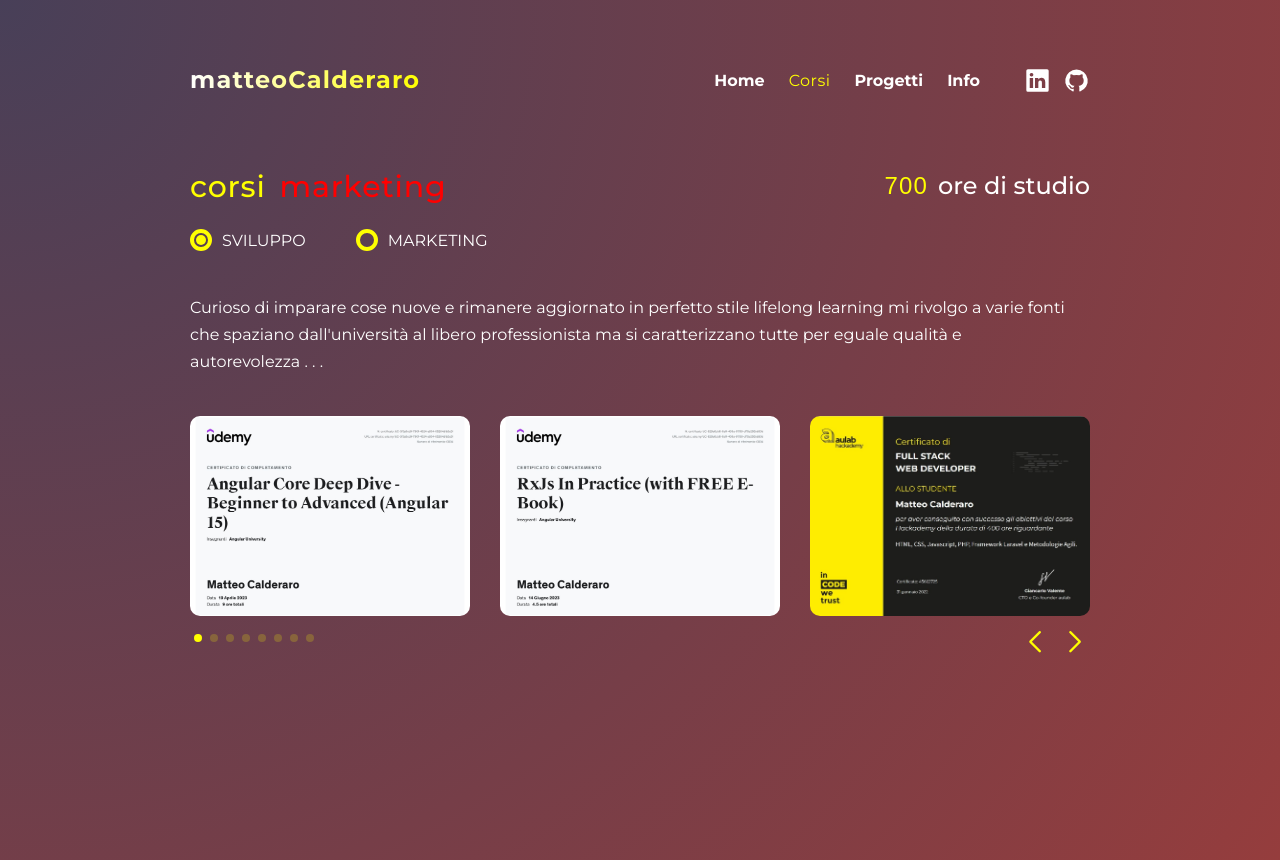
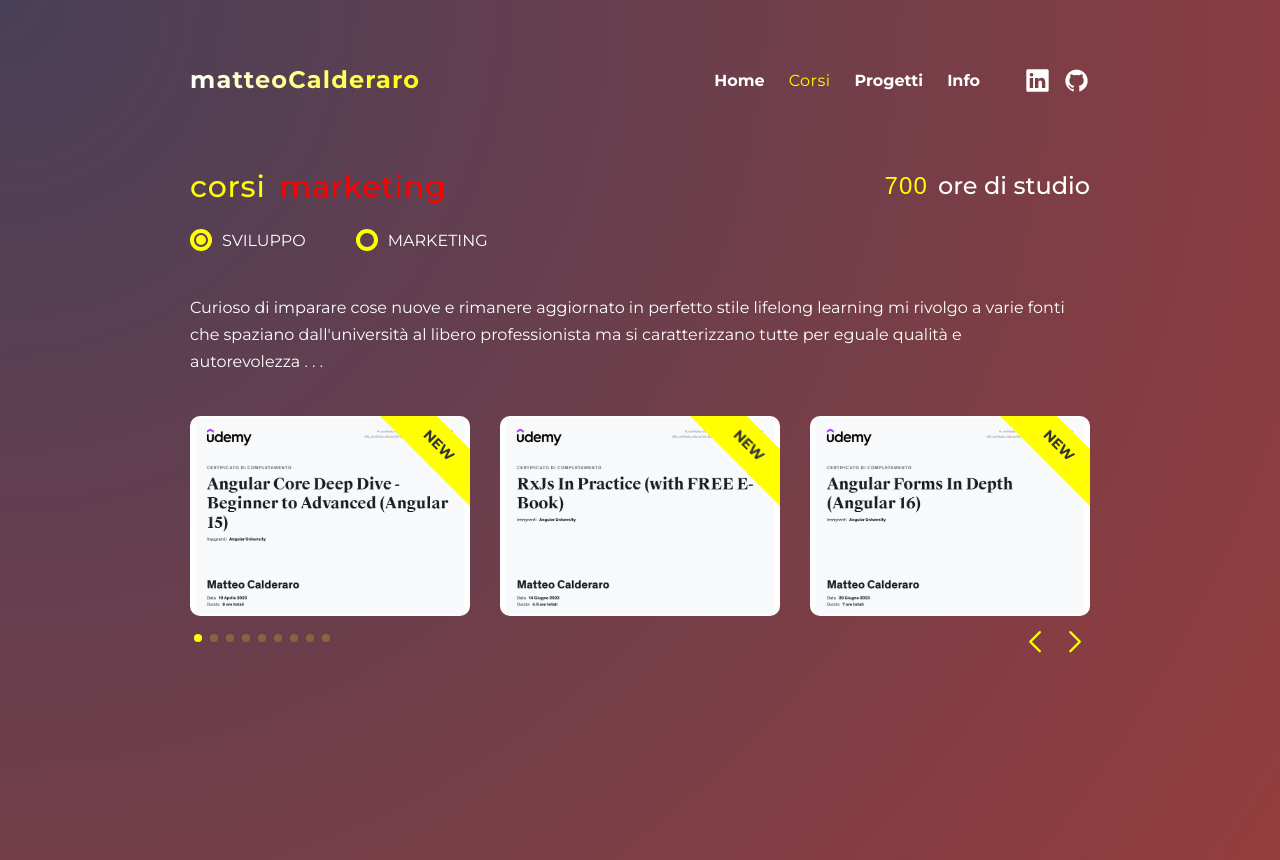
Before and after one commit to matteoCalderaro/portfolio-2023, a React (Create React App) app: page /corsi in a window 1280 px wide. Built offline with nearby package versions, Linux system fonts and the light colour scheme.

Commit message:
angular forms

```diff
--- a/src/components/Carousel.js
+++ b/src/components/Carousel.js
@@ -43,7 +43,7 @@ const Carousel = ({
           {certificates.map((item) => (
             <SwiperSlide key={item.id}>
               <div
-                className="carousel-img"
+                className={item.new ? 'carousel-img-new' : 'carousel-img'}
                 onClick={() => {
                   setModalContent(item);
                   setIsVisible(true);
--- a/src/data/data.json
+++ b/src/data/data.json
@@ -1,7 +1,7 @@
 {
   "certificates": [
     {
-      "id": -1,
+      "id": -2,
       "topic": "development",
       "file": "img/certificates/2023-certificate-udemy-angular-core-calderaro.jpg",
       "title": "angular core deep dive",
@@ -13,10 +13,11 @@
       "location": "Portogallo",
       "labels":["angular","typescript"],
       "text": "Ampia panoramica sulle funzionalità più comunemente utilizzate di Angular, fino agli argomenti più avanzati come:",
-      "list": ["change detection", "style isolation", "dependency injection", "content projection","lifecycle hooks","custom modules","custom pipes","..."]
+      "list": ["change detection", "style isolation", "dependency injection", "content projection","lifecycle hooks","custom modules","custom pipes","..."],
+      "new":true
     },
     {
-      "id": 0,
+      "id": -1,
       "topic": "development",
       "file": "img/certificates/2023-certificate-udemy-angular-RxJs-calderaro.jpg",
       "title": "rxjs in practice",
@@ -27,7 +28,24 @@
       ],
       "location": "Portogallo",
       "labels":["angular","typescript", "RxJs"],
-      "text": "Panoramica sul concetto di programmazione reattiva a confronto con quella imperativa. Visione genearale della libreria RxJS riguardo ai concetti chiave come Streams, Observables e Subjects. Analisi dettagliata dei più comuni Operators tramite lettura dei diagrammi marbe diagrams. Creazione di custom Observable e implementazione di uno store con l'impiego di Subjects."
+      "text": "Panoramica sul concetto di programmazione reattiva a confronto con quella imperativa. Visione genearale della libreria RxJS riguardo ai concetti chiave come Streams, Observables e Subjects. Analisi dettagliata dei più comuni Operators tramite lettura dei diagrammi marbe diagrams. Creazione di custom Observable e implementazione di uno store con l'impiego di Subjects.",
+      "new":true
+    },
+    {
+      "id": 0,
+      "topic": "development",
+      "file": "img/certificates/2023-certificate-udemy-angular-Forms-calderaro.jpg",
+      "title": "angular forms in depth",
+      "subtitle":"Udemy",
+      "dates":[
+        {"ore":"7"},
+        {"conseguito":"2023.06"}
+      ],
+      "location": "Portogallo",
+      "labels":["angular","typescript", "RxJs", "Material UI"],
+      "text": "Focus sulle diverse strategie disponibili per lo sviluppo di form in Angular tramite l'utilizzo del modulo dedicato Angular Forms",
+      "list":["per la UI impiego dei componenti Angular Material","sviluppo di form sia con metodo template-driven che con appoccio reattivo (reactive forms)"],
+      "new":true
     },
     {
       "id": 1,
--- a/src/sass/components/_carousel.scss
+++ b/src/sass/components/_carousel.scss
@@ -29,6 +29,46 @@
   //   pointer-events: inherit;
   // }
 }
+
+.carousel-img-new{
+  width: 100%;
+  height: 200px;
+  border-radius: var(--border-radius-default);
+  // margin: 10rem auto;
+  background-size: cover;
+  cursor: pointer;
+  background-position: center;
+  @media only screen and (max-width: $bp-small) {
+    //height: 254px;
+    height: 220px;
+    // background-size: contain;
+    // background-repeat: no-repeat;
+  }
+  //pointer-events: all;
+  // @media only screen and (max-width: $bp-small) {
+  //   pointer-events: inherit;
+  // }
+  position: relative;
+}
+
+.carousel-img-new::after {
+  content: 'new';
+  text-transform: uppercase;
+  font-size: 1.4rem;
+  font-weight: 700;
+  background-color: var(--color-primary);
+  color: #333;
+  padding: 0.8rem 5.2rem;
+  position: absolute;
+  top: 5%;
+  right: -14%;
+  transform: rotate(45deg);
+  @media only screen and (max-width: $bp-small) {
+    top: 5%;
+    right: -11%;
+  }
+}
+
 .carousel-caption {
   position: absolute;
   top: 50%;
@@ -79,6 +119,9 @@
     display: none;
   }
 }
+.swiper-slide{
+  overflow-x: clip;
+}
 .swiper-button-prev{
   right: 50px !important;
   left: unset !important;
--- a/src/sass/main.css
+++ b/src/sass/main.css
@@ -234,6 +234,41 @@ body {
   }
 }
 
+.carousel-img-new {
+  width: 100%;
+  height: 200px;
+  border-radius: var(--border-radius-default);
+  background-size: cover;
+  cursor: pointer;
+  background-position: center;
+  position: relative;
+}
+@media only screen and (max-width: 37.44em) {
+  .carousel-img-new {
+    height: 220px;
+  }
+}
+
+.carousel-img-new::after {
+  content: "new";
+  text-transform: uppercase;
+  font-size: 1.4rem;
+  font-weight: 700;
+  background-color: var(--color-primary);
+  color: #333;
+  padding: 0.8rem 5.2rem;
+  position: absolute;
+  top: 5%;
+  right: -14%;
+  transform: rotate(45deg);
+}
+@media only screen and (max-width: 37.44em) {
+  .carousel-img-new::after {
+    top: 5%;
+    right: -11%;
+  }
+}
+
 .carousel-caption {
   position: absolute;
   top: 50%;
@@ -248,8 +283,7 @@ body {
   border: 1px solid var(--color-black);
   opacity: 0;
   transition: all 0.5s;
-  -webkit-backface-visibility: hidden;
-          backface-visibility: hidden;
+  backface-visibility: hidden;
   display: flex;
   justify-content: center;
   align-items: center;
@@ -286,6 +320,10 @@ body {
   .swiper-button-prev {
     display: none;
   }
+}
+
+.swiper-slide {
+  overflow-x: clip;
 }
 
 .swiper-button-prev {
@@ -933,8 +971,7 @@ b, .initial {
   width: 100%;
   height: 100vh;
   position: fixed;
-  -webkit-backface-visibility: hidden;
-          backface-visibility: hidden;
+  backface-visibility: hidden;
   z-index: 2;
 }
 @supports ((-webkit-backdrop-filter: blur(10px)) or (backdrop-filter: blur(10px))) {
```
Also changed, not shown: public/img/certificates/2023-certificate-udemy-angular-Forms-calderaro.jpg (added), 1 other file (tests, documents, lock files or other folders).
